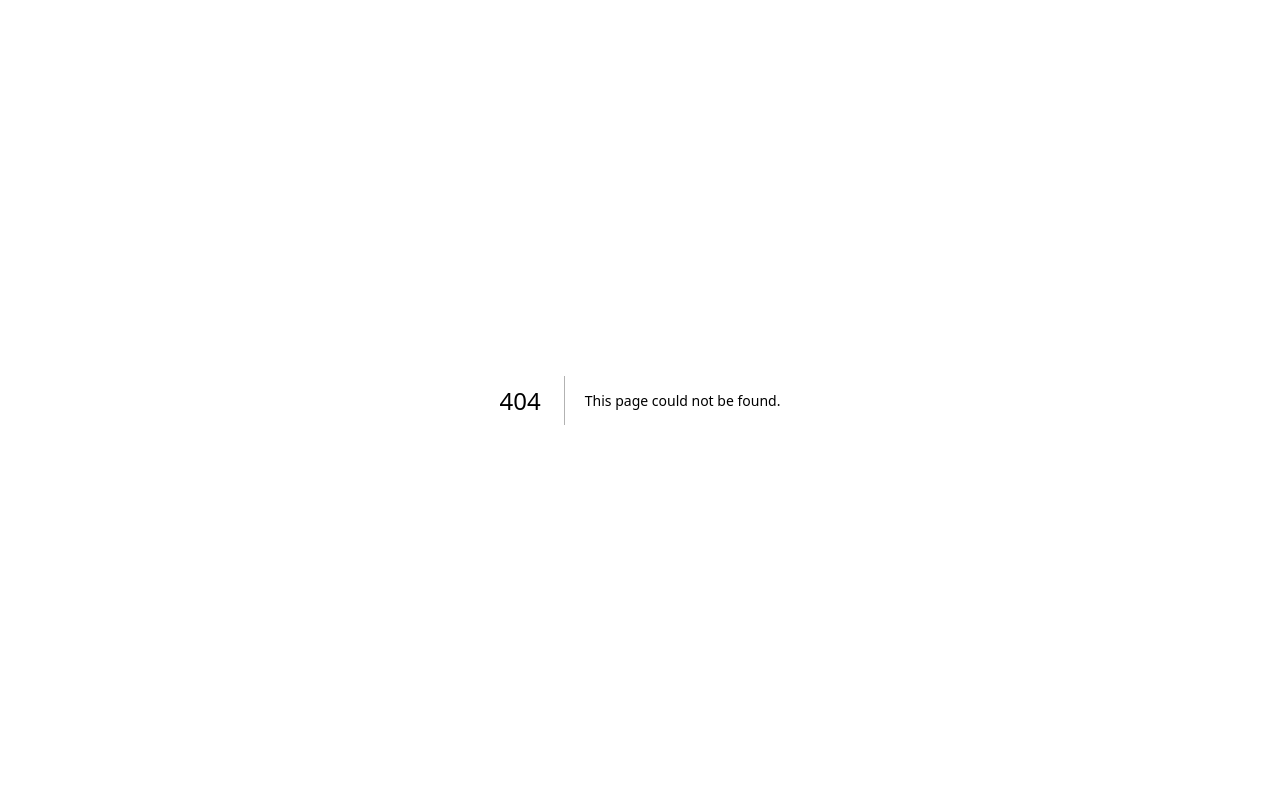
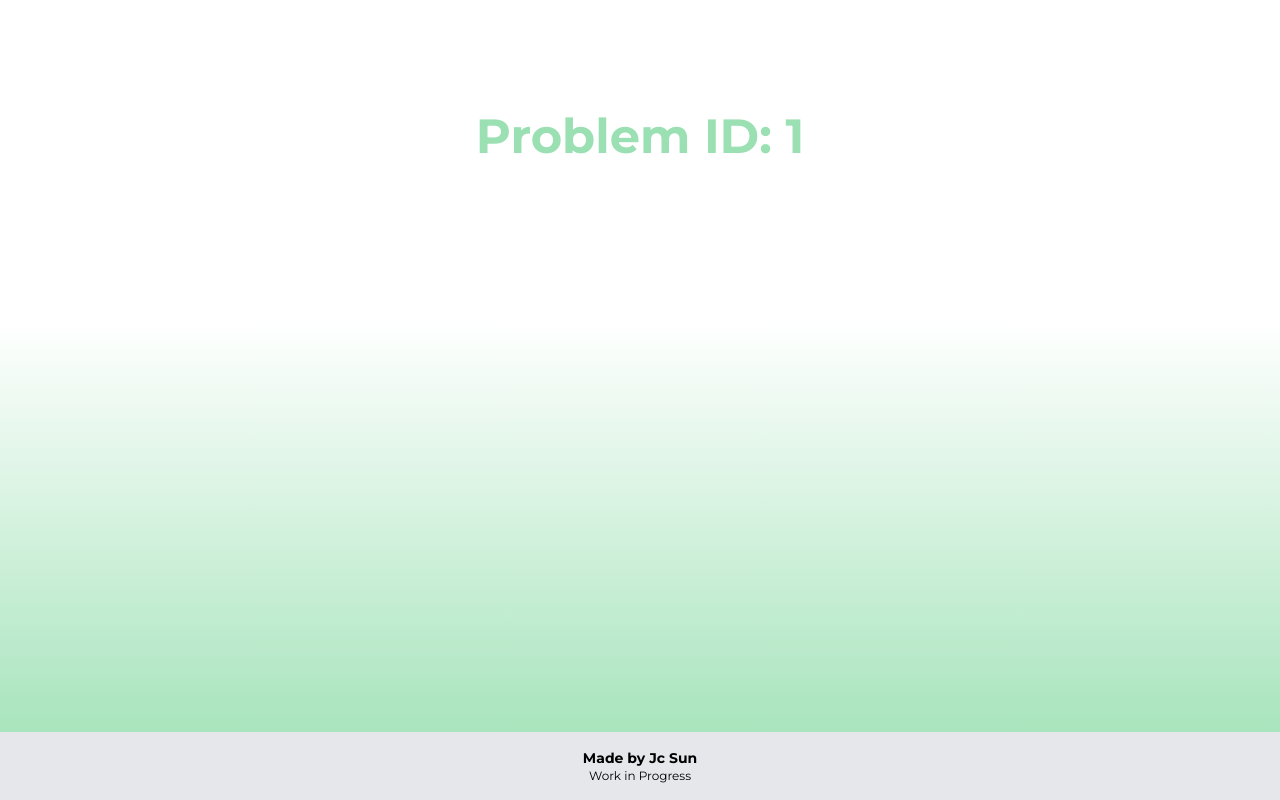
Before and after one commit to jiachenofsun/csmproblembank, a Next.js app: page /id/1 in a window 1280 px wide. Before the commit this address had no page. Built offline with nearby package versions, Linux system fonts and the light colour scheme.

Commit message:
set up basic routing, styling

```diff
--- /dev/null
+++ b/src/app/id/[id]/page.js
@@ -0,0 +1,12 @@
+// TODO: generateStaticParams from db data
+
+export default function Problem({ params }) {
+    return (
+      <main className="flex flex-col flex-grow items-center justify-between p-24">
+        <div className="text-5xl font-bold text-center my-4 text-csmGreen">
+          Problem ID: {params.id}
+        </div>
+      </main>
+    )
+
+  }
--- a/src/app/layout.js
+++ b/src/app/layout.js
@@ -1,7 +1,8 @@
-import { Inter } from "next/font/google";
+import { Montserrat } from "next/font/google";
 import "./ui/globals.css";
+import Footer from "./ui/Footer";
 
-const inter = Inter({ subsets: ["latin"] });
+const montserrat = Montserrat({ subsets: ["latin"] });
 
 export const metadata = {
   title: "Create Next App",
@@ -11,7 +12,12 @@ export const metadata = {
 export default function RootLayout({ children }) {
   return (
     <html lang="en">
-      <body className={inter.className}>{children}</body>
+      <body className={montserrat.className}>
+        <div className="flex flex-col min-h-screen">
+          {children}
+          <Footer />
+        </div>
+      </body>
     </html>
   );
 }
--- a/src/app/page.js
+++ b/src/app/page.js
@@ -2,42 +2,11 @@ import Image from "next/image";
 
 export default function Home() {
   return (
-    <main className="flex min-h-screen flex-col items-center justify-between p-24">
-      <div className="z-10 max-w-5xl w-full items-center justify-between font-mono text-sm lg:flex">
-        <p className="fixed left-0 top-0 flex w-full justify-center border-b border-gray-300 bg-gradient-to-b from-zinc-200 pb-6 pt-8 backdrop-blur-2xl dark:border-neutral-800 dark:bg-zinc-800/30 dark:from-inherit lg:static lg:w-auto  lg:rounded-xl lg:border lg:bg-gray-200 lg:p-4 lg:dark:bg-zinc-800/30">
-          Get started by editing&nbsp;
-          <code className="font-mono font-bold">src/app/page.js</code>
-        </p>
-        <div className="fixed bottom-0 left-0 flex h-48 w-full items-end justify-center bg-gradient-to-t from-white via-white dark:from-black dark:via-black lg:static lg:h-auto lg:w-auto lg:bg-none">
-          <a
-            className="pointer-events-none flex place-items-center gap-2 p-8 lg:pointer-events-auto lg:p-0"
-            href="https://vercel.com?utm_source=create-next-app&utm_medium=appdir-template&utm_campaign=create-next-app"
-            target="_blank"
-            rel="noopener noreferrer"
-          >
-            By{" "}
-            <Image
-              src="/vercel.svg"
-              alt="Vercel Logo"
-              className="dark:invert"
-              width={100}
-              height={24}
-              priority
-            />
-          </a>
-        </div>
+    <main className="flex flex-col flex-grow items-center justify-between p-24">
+      <div className="text-5xl font-bold text-center my-4 text-csmGreen">
+        CSM Problem Bank
       </div>
 
-      <div className="relative flex place-items-center before:absolute before:h-[300px] before:w-full sm:before:w-[480px] before:-translate-x-1/2 before:rounded-full before:bg-gradient-radial before:from-white before:to-transparent before:blur-2xl before:content-[''] after:absolute after:-z-20 after:h-[180px] after:w-full sm:after:w-[240px] after:translate-x-1/3 after:bg-gradient-conic after:from-sky-200 after:via-blue-200 after:blur-2xl after:content-[''] before:dark:bg-gradient-to-br before:dark:from-transparent before:dark:to-blue-700 before:dark:opacity-10 after:dark:from-sky-900 after:dark:via-[#0141ff] after:dark:opacity-40 before:lg:h-[360px] z-[-1]">
-        <Image
-          className="relative dark:drop-shadow-[0_0_0.3rem_#ffffff70] dark:invert"
-          src="/next.svg"
-          alt="Next.js Logo"
-          width={180}
-          height={37}
-          priority
-        />
-      </div>
 
       <div className="mb-32 grid text-center lg:max-w-5xl lg:w-full lg:mb-0 lg:grid-cols-4 lg:text-left">
         <a
--- /dev/null
+++ b/src/app/ui/Footer.js
@@ -0,0 +1,8 @@
+export default function Footer() {
+    return (
+        <footer className="text-center p-4 bg-gray-200">
+            <p className="text-sm font-bold">Made by Jc Sun</p>
+            <p className="text-xs">Work in Progress</p>
+        </footer>
+    );
+}
--- a/src/app/ui/globals.css
+++ b/src/app/ui/globals.css
@@ -1,17 +1,20 @@
 @tailwind base;
 @tailwind components;
 @tailwind utilities;
+@import url('https://fonts.googleapis.com/css2?family=Montserrat:wght@400;500;600;700&display=swap');
+
 
 :root {
   --foreground-rgb: 0, 0, 0;
-  --background-start-rgb: 214, 219, 220;
-  --background-end-rgb: 255, 255, 255;
+  --background-start-rgb: 255, 255, 255;
+
+  --background-end-rgb: 154, 224, 178;
 }
 
 @media (prefers-color-scheme: dark) {
   :root {
     --foreground-rgb: 255, 255, 255;
-    --background-start-rgb: 0, 0, 0;
+    --background-start-rgb: 154, 224, 178;
     --background-end-rgb: 0, 0, 0;
   }
 }
@@ -20,10 +23,10 @@ body {
   color: rgb(var(--foreground-rgb));
   background: linear-gradient(
       to bottom,
-      transparent,
-      rgb(var(--background-end-rgb))
+      rgb(var(--background-start-rgb)),
+      rgb(var(--background-start-rgb)) 40%, /* Adjust this percentage as needed */
+      rgb(var(--background-end-rgb)) 100%
     )
-    rgb(var(--background-start-rgb));
 }
 
 @layer utilities {
--- a/tailwind.config.js
+++ b/tailwind.config.js
@@ -12,6 +12,9 @@ module.exports = {
         "gradient-conic":
           "conic-gradient(from 180deg at 50% 50%, var(--tw-gradient-stops))",
       },
+      colors: {
+        csmGreen: '#9ae0b2',
+      },
     },
   },
   plugins: [],
```
